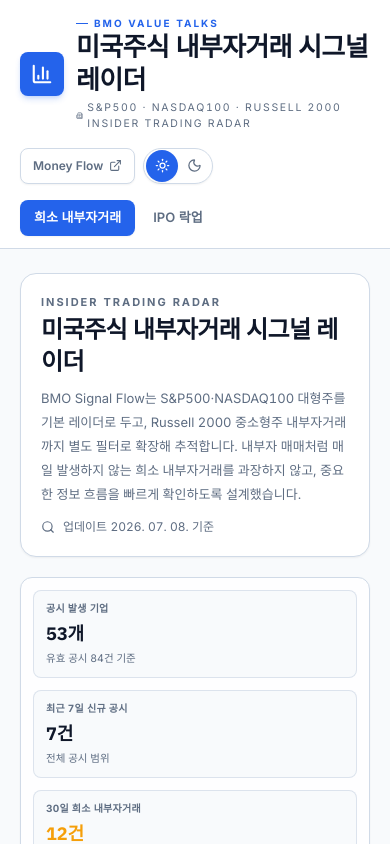
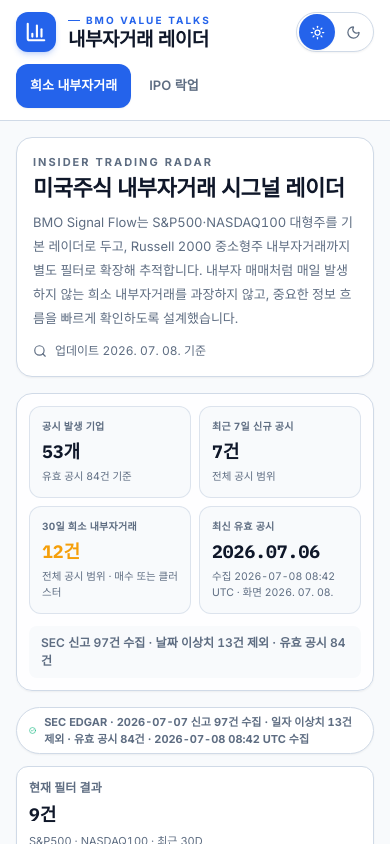
Before and after one commit to bemorebb66-stack/bmo-antman, a React (Vite) app in the folder site/: page / in a window 390 px wide. Shown: the top 844 px of the page. Built offline with nearby package versions, Linux system fonts and the light colour scheme.

Commit message:
Refine mobile dashboard experience

```diff
--- a/site/src/App.tsx
+++ b/site/src/App.tsx
@@ -504,9 +504,9 @@
 
 function ThemeButton({ theme, setTheme }: { theme: Theme; setTheme: (theme: Theme) => void }) {
   return (
-    <div className="inline-flex h-9 items-center rounded-full border border-border bg-card p-0.5 shadow-sm">
+    <div className="inline-flex h-10 items-center rounded-full border border-border bg-card p-0.5 shadow-sm md:h-9">
       <button
-        className={`inline-flex h-8 w-8 items-center justify-center rounded-full transition-colors ${
+        className={`inline-flex h-9 w-9 items-center justify-center rounded-full transition-colors md:h-8 md:w-8 ${
           theme === "light" ? "bg-primary text-primary-foreground shadow-sm" : "text-muted-foreground hover:text-foreground"
         }`}
         onClick={() => setTheme("light")}
@@ -515,7 +515,7 @@
         <Sun size={15} />
       </button>
       <button
-        className={`inline-flex h-8 w-8 items-center justify-center rounded-full transition-colors ${
+        className={`inline-flex h-9 w-9 items-center justify-center rounded-full transition-colors md:h-8 md:w-8 ${
           theme === "dark" ? "bg-primary text-primary-foreground shadow-sm" : "text-muted-foreground hover:text-foreground"
         }`}
         onClick={() => setTheme("dark")}
@@ -531,7 +531,7 @@
   return (
     <button
       onClick={onClick}
-      className={`h-9 rounded-lg px-3.5 text-[13px] font-semibold transition-colors ${
+      className={`h-11 rounded-xl px-3.5 text-[13px] font-semibold transition-colors md:h-9 md:rounded-lg ${
         active
           ? "bg-primary text-primary-foreground shadow-sm"
           : "text-muted-foreground hover:bg-secondary hover:text-foreground"
@@ -649,10 +649,10 @@
   ];
 
   return (
-    <section className="rounded-xl border border-border bg-card/90 p-3 shadow-sm">
-      <div className="grid gap-3 md:grid-cols-2 xl:grid-cols-4">
+    <section className="rounded-2xl border border-border bg-card/90 p-3 shadow-sm">
+      <div className="grid grid-cols-2 gap-2 md:gap-3 xl:grid-cols-4">
         {items.map((item) => (
-          <div key={item.label} className="rounded-lg border border-border/70 bg-background px-3 py-2.5">
+          <div key={item.label} className="min-w-0 rounded-xl border border-border/70 bg-background px-3 py-3">
             <p className="text-[10px] font-bold uppercase tracking-wide text-muted-foreground">{item.label}</p>
             <p
               className={`num mt-1 text-[18px] font-extrabold ${
@@ -661,7 +661,7 @@
             >
               {item.value}
             </p>
-            <p className="mt-1 truncate text-[10.5px] text-muted-foreground">{item.sub}</p>
+            <p className="mt-1 line-clamp-2 text-[10.5px] leading-4 text-muted-foreground">{item.sub}</p>
           </div>
         ))}
       </div>
@@ -1428,32 +1428,36 @@
     <div className={theme}>
       <div className="min-h-screen bg-background text-foreground">
         <header className="sticky top-0 z-40 border-b border-border bg-shell/95 backdrop-blur">
-          <div className="mx-auto flex max-w-[1500px] flex-col gap-4 px-5 py-4 md:flex-row md:items-center md:justify-between xl:px-8">
-            <div className="flex items-center gap-3">
-              <div className="flex h-11 w-11 shrink-0 items-center justify-center rounded-lg bg-primary text-primary-foreground shadow-md shadow-primary/20">
+          <div className="mx-auto flex max-w-[1500px] items-center justify-between gap-3 px-4 py-3 md:px-5 md:py-4 xl:px-8">
+            <div className="flex min-w-0 items-center gap-3">
+              <div className="flex h-10 w-10 shrink-0 items-center justify-center rounded-xl bg-primary text-primary-foreground shadow-md shadow-primary/20 md:h-11 md:w-11">
                 <BarChart3 size={22} strokeWidth={2.3} />
               </div>
-              <div>
+              <div className="min-w-0">
                 <p className="flex items-center gap-1.5 text-[10px] font-bold uppercase tracking-[0.2em] text-accent-strong">
                   <span className="inline-block h-px w-3 bg-accent-strong" /> BMO VALUE TALKS
                 </p>
-                <h1 className="text-[26px] font-extrabold leading-tight tracking-tight">미국주식 내부자거래 시그널 레이더</h1>
-                <p className="mt-1 flex items-center gap-1 text-[10.5px] uppercase tracking-[0.16em] text-muted-foreground">
+                <h1 className="truncate text-[19px] font-extrabold leading-tight tracking-tight sm:text-[22px] md:text-[26px]">
+                  <span className="md:hidden">내부자거래 레이더</span>
+                  <span className="hidden md:inline">미국주식 내부자거래 시그널 레이더</span>
+                </h1>
+                <p className="mt-1 hidden items-center gap-1 text-[10.5px] uppercase tracking-[0.16em] text-muted-foreground sm:flex">
                   <Building2 size={11} /> S&P500 · NASDAQ100 · Russell 2000 Insider Trading Radar
                 </p>
               </div>
             </div>
-            <div className="flex items-center gap-2 md:justify-end">
+            <div className="flex shrink-0 items-center gap-2 md:justify-end">
               <a
                 href="https://www.bvtmoneyflow.xyz/"
-                className="inline-flex h-9 items-center gap-1.5 rounded-lg border border-border bg-card px-3 text-[12px] font-semibold text-muted-foreground shadow-sm hover:text-foreground"
+                aria-label="Money Flow 사이트 열기"
+                className="hidden h-10 items-center gap-1.5 rounded-xl border border-border bg-card px-3 text-[12px] font-semibold text-muted-foreground shadow-sm hover:text-foreground sm:inline-flex"
               >
                 Money Flow <ExternalLink size={13} />
               </a>
               <ThemeButton theme={theme} setTheme={setTheme} />
             </div>
           </div>
-          <div className="mx-auto flex max-w-[1500px] gap-1 overflow-x-auto px-5 pb-3 xl:px-8">
+          <div className="mx-auto flex max-w-[1500px] gap-1 overflow-x-auto px-4 pb-3 md:px-5 xl:px-8">
             <Pill active={tab === "insider"} onClick={() => setTab("insider")}>
               희소 내부자거래
             </Pill>
@@ -1463,11 +1467,11 @@
           </div>
         </header>
 
-        <main className="mx-auto max-w-[1500px] px-5 py-6 xl:px-8">
-          <div className="mb-5 flex flex-col gap-3 rounded-2xl border border-border bg-card p-5 shadow-sm md:flex-row md:items-end md:justify-between md:p-6">
+        <main className="mx-auto max-w-[1500px] px-4 py-4 md:px-5 md:py-6 xl:px-8">
+          <div className="mb-4 flex flex-col gap-3 rounded-2xl border border-border bg-card p-4 shadow-sm md:mb-5 md:flex-row md:items-end md:justify-between md:p-6">
             <div>
               <p className="text-[11px] font-bold uppercase tracking-[0.18em] text-muted-foreground">Insider Trading Radar</p>
-              <h2 className="mt-1 max-w-[760px] text-2xl font-extrabold tracking-tight md:text-[32px]">
+              <h2 className="mt-1 max-w-[760px] text-[22px] font-extrabold leading-tight tracking-tight md:text-[32px]">
                 미국주식 내부자거래 시그널 레이더
               </h2>
               <p className="mt-2 max-w-[760px] text-[13px] leading-6 text-muted-foreground">
```
Also changed, not shown: 5 other files (tests, documents, lock files or other folders).
